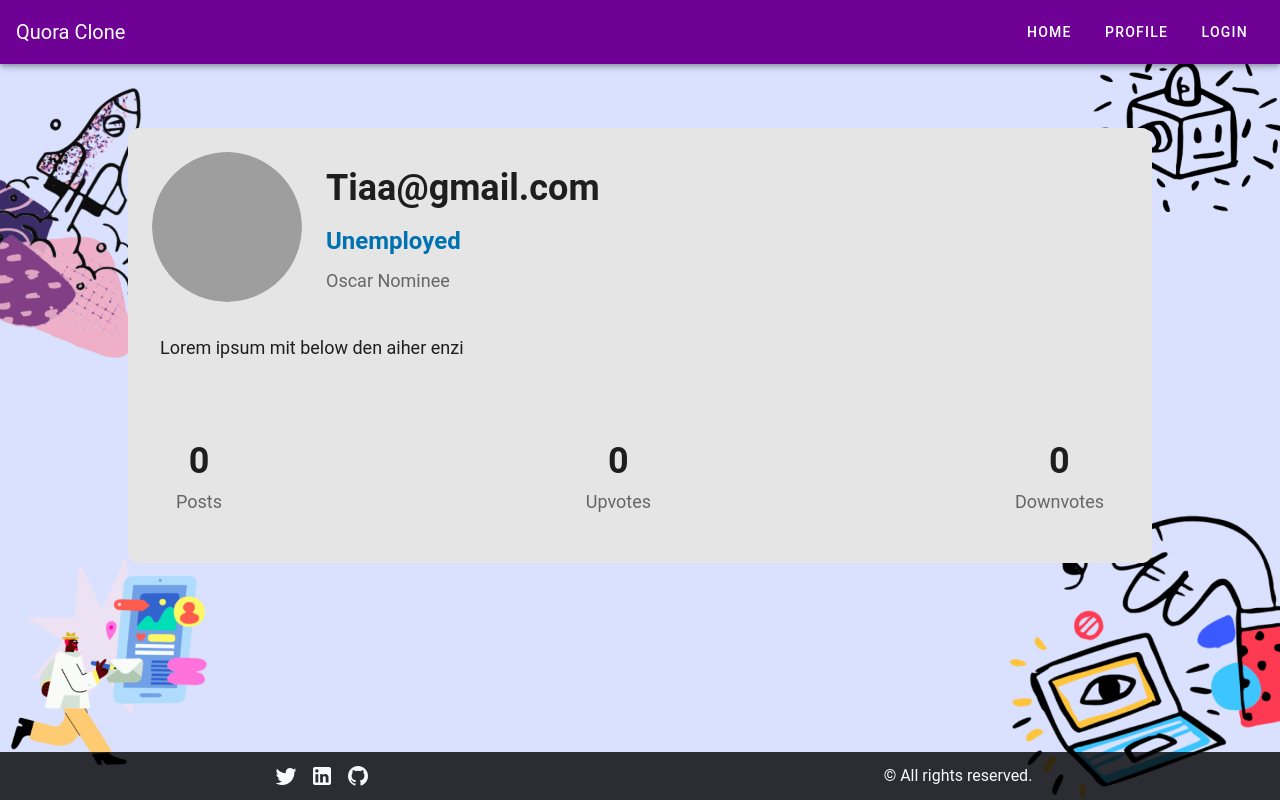
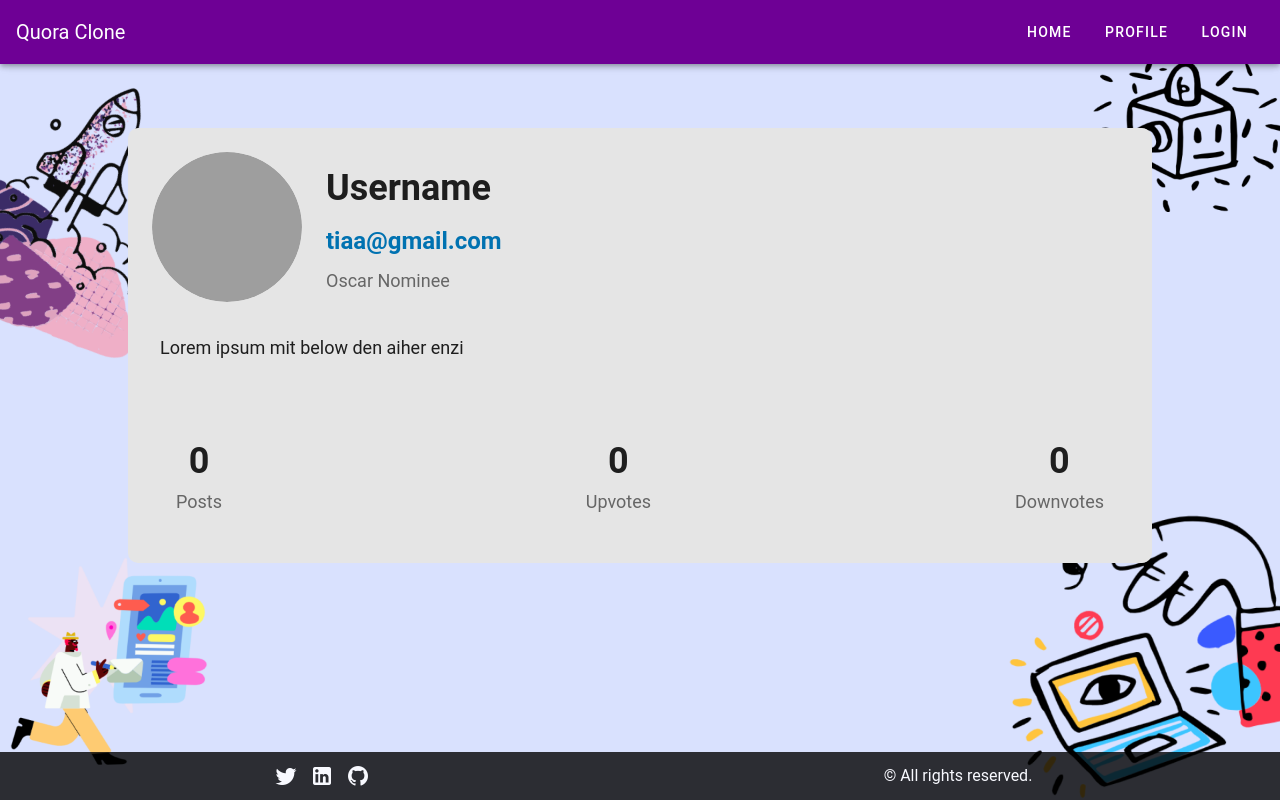
Before and after one commit to Tiaa-Hackathon/Frontend, a Vue app: page /user/profile in a window 1280 px wide. Built offline with nearby package versions, Linux system fonts and the light colour scheme; grey boxes are pictures that could not be loaded; what vue-quill-editor would draw is missing.

Commit message:
Modified Email

```diff
--- a/src/views/UserProfile.vue
+++ b/src/views/UserProfile.vue
@@ -7,7 +7,7 @@
       </v-avatar>
       <div class="profile-name-container">
         <h1 class="profile-name">{{ userId }}</h1> <!--{{ userId }}-->
-        <span class="profile-title">{{ userJob }} </span> <!--userAchieve-->
+        <span class="profile-title">{{ useremail }} </span> <!--userEmail-->
         <span class="profile-connections">{{ userStats }}</span> <!-- UserStats-->
       </div>
     </div>
@@ -39,17 +39,17 @@ export default {
     userId: {
       type: String,
       required: true,
-      default: "Tiaa@gmail.com"
+      default: "Username"
     },
     userBio: {
       type: String,
       required: true,
       default: "Lorem ipsum mit below den aiher enzi"
     },
-    userJob: {
+    useremail: {
       type: String,
       required: true,
-      default: "Unemployed"
+      default: "tiaa@gmail.com"
     },
     userStats:{
       type: String,
```
